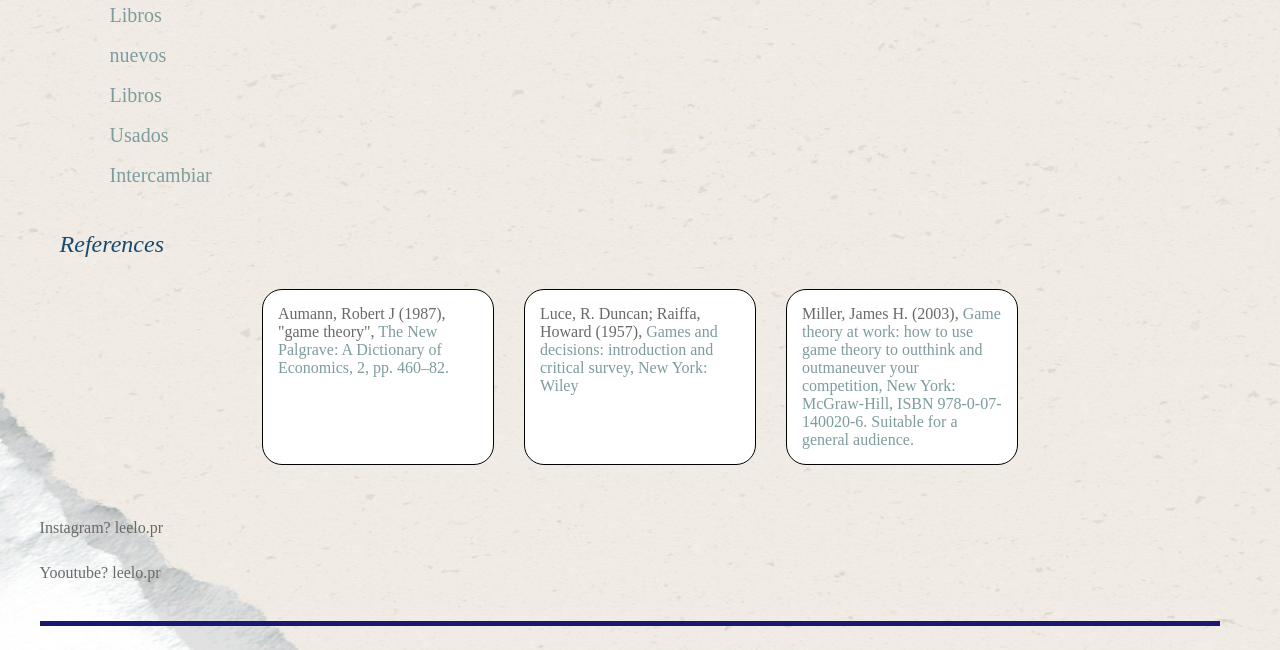
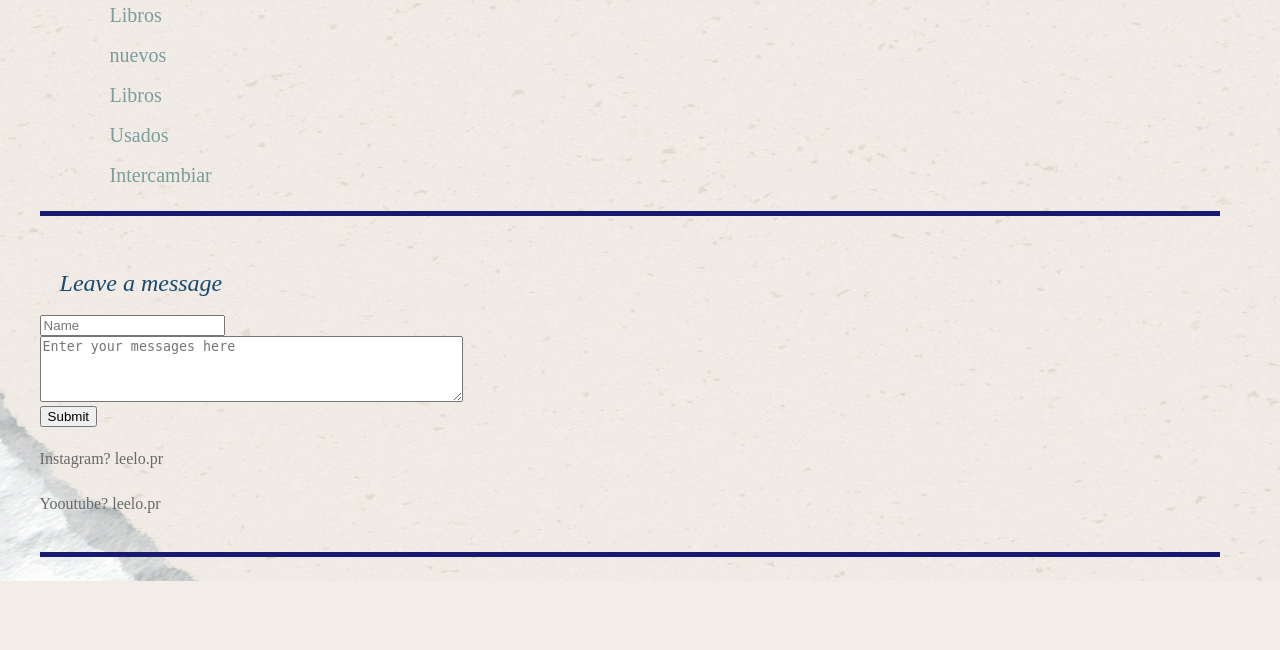
Before and after one commit to Nucl3arSn3k/Dandyhacks2021, a Flask app: page /pitmarket.html in a window 1280 px wide. Shown: the part 271-921 px from the top of the page. After the commit the page ends 852 px from the top, so only its background shows below. Run offline with Flask 2, Linux system fonts and the light colour scheme.

Commit message:
comment box

```diff
--- a/Flask/templates/pitmarket.html
+++ b/Flask/templates/pitmarket.html
@@ -31,12 +31,15 @@
 
     </aside>
     <footer>
-        <h2>References</h2>
-        <ul class="flowing-boxes">
-            <li>Aumann, Robert J (1987), "game theory", <a href="https://en.wikipedia.org/wiki/The_New_Palgrave_Dictionary_of_Economics#The_New_Palgrave:_A_Dictionary_of_Economics" target="_blank">The New Palgrave: A Dictionary of Economics, 2, pp. 460–82.</a></li>
-            <li>Luce, R. Duncan; Raiffa, Howard (1957), <a href="https://en.wikipedia.org/wiki/Evolutionary_game_theory" target="_blank">Games and decisions: introduction and critical survey, New York: Wiley</a></li>
-            <li>Miller, James H. (2003), <a href="https://en.wikipedia.org/wiki/Special:BookSources/978-0-07-140020-6" target="_blank">Game theory at work: how to use game theory to outthink and outmaneuver your competition, New York: McGraw-Hill, ISBN 978-0-07-140020-6. Suitable for a general audience.</a></li>
-        </ul><br>
+        <p></p><br>
+            <h2>Leave a message</h2><br>
+            <div class= "large-8-columns">
+                <form action= "/submit_message" method="post">
+                    <input type= "text" placeholder= "Name" name="who"><br>
+                    <textarea placeholder= "Enter your messages here" name = "message" cols="50" rows="4"></textarea><br>
+                    <input type= "submit" value="Submit">
+                </form>
+            </div><br>
         <p>Instagram? leelo.pr</p>
         <p>Yooutube? leelo.pr</p><br>
         <p></p>
```
Also changed, not shown: Flask/templates/libros.html (+10 -1 lines), Flask/templates/literatura.html (+10 -1 lines).
